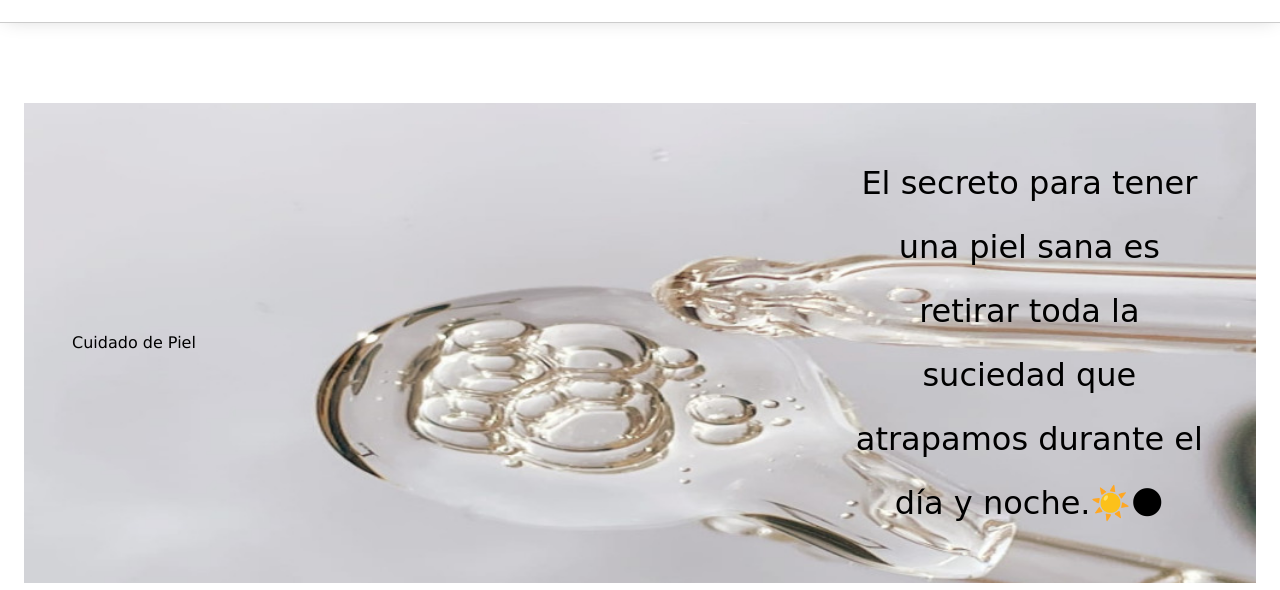
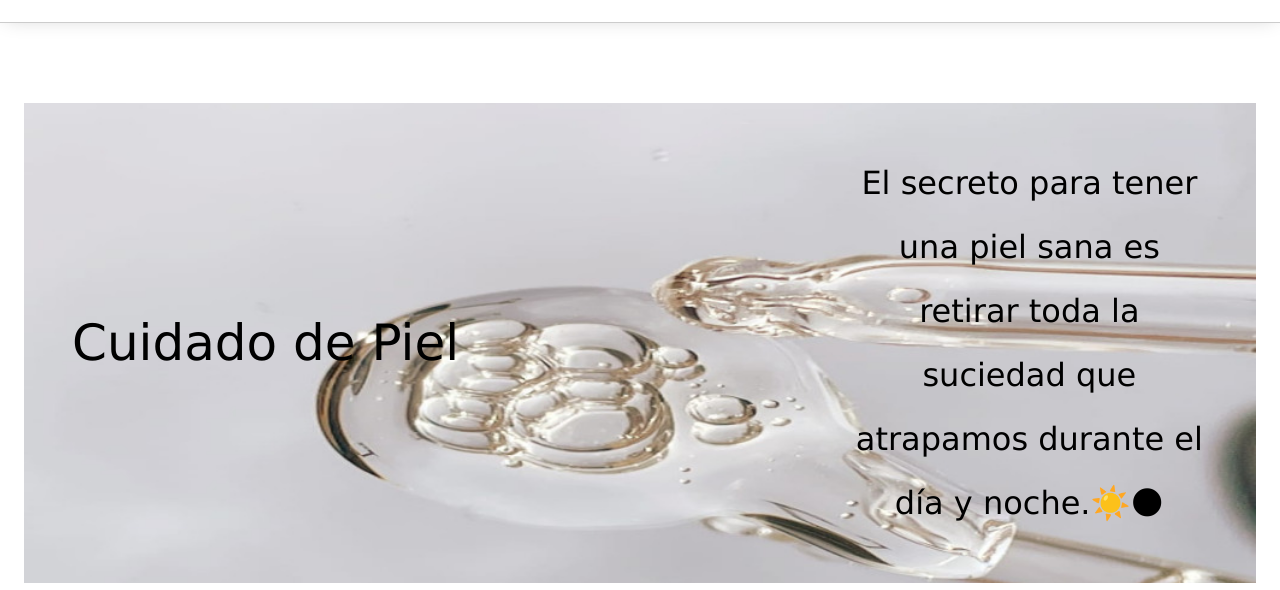
Before and after one commit to carlosrduron/Desarrollo_Web, a plain HTML site: page ProyectoWeb/html/marcas.html in a window 1280 px wide. Shown: the part 210-800 px from the top of the page. Drawn offline with Linux system fonts and the light colour scheme.

Commit message:
Update marcas.css

```diff
--- a/ProyectoWeb/css/marcas.css
+++ b/ProyectoWeb/css/marcas.css
@@ -49,12 +49,13 @@ main section p {
     justify-content: center;
     line-height: 2;
     padding: 2rem;
-    color: var(--black)
+    color: var(--black);
+    font-size: 50px;
 }
 
 main section p:nth-child(2) {
     flex: 2;
-    font-family: 'Hachi Maru Pop', cursive;
+    font-family: 'Lucida Sans', 'Lucida Sans Regular', 'Lucida Grande', 'Lucida Sans Unicode', Geneva, Verdana, sans-serif;
     font-size: 2rem;
     padding: 2rem;
     text-align: center;
```
